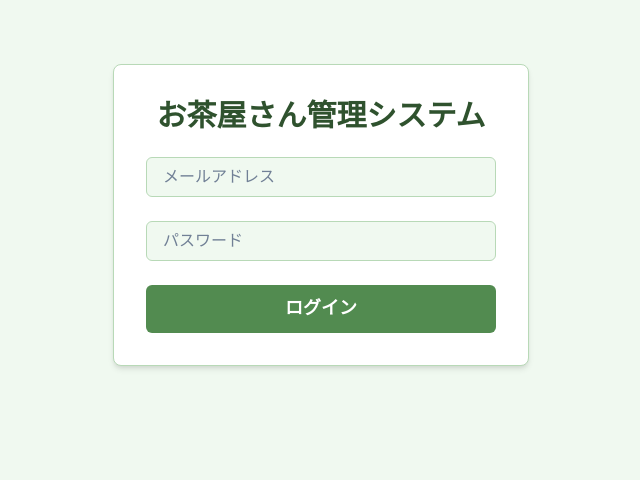
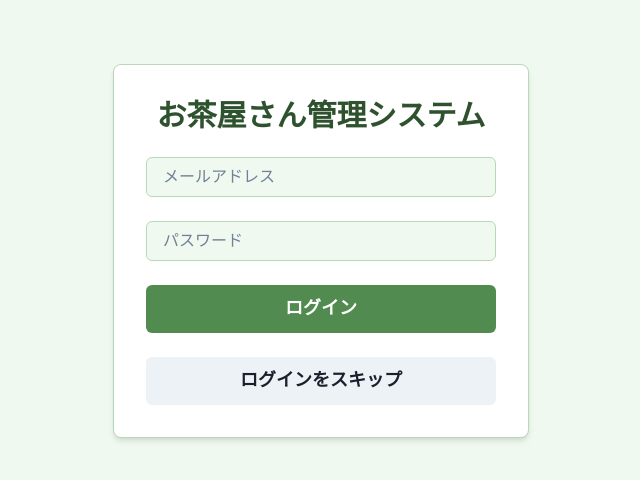
Before and after one commit to Ojoxux/Ogawaen-Order-App, a React (Vite) app: page /admin-login in a window 1280 px wide. Shown: the top 480 px of the page, without its empty margins (319-959 px from the left). Built offline with nearby package versions, Linux system fonts and the light colour scheme; no server answers.

Commit message:
chore: Skip user authentication in development environment
- Updated AuthContext.tsx and AdminLogin.tsx to bypass user authentication in the development environment for easier testing.

```diff
--- a/src/contexts/AuthContext.tsx
+++ b/src/contexts/AuthContext.tsx
@@ -7,6 +7,8 @@ interface AuthContextType {
   loading: boolean;
   isLoggedIn: boolean;
   login: (user: User) => void;
+  logout: () => Promise<void>;
+  setUser: React.Dispatch<React.SetStateAction<User | null>>;
 }
 
 const AuthContext = createContext<AuthContextType>({
@@ -14,6 +16,8 @@ const AuthContext = createContext<AuthContextType>({
   loading: true,
   isLoggedIn: false,
   login: () => {},
+  logout: () => Promise.resolve(),
+  setUser: () => {},
 });
 
 export const AuthProvider: React.FC<{ children: React.ReactNode }> = ({ children }) => {
@@ -24,6 +28,12 @@ export const AuthProvider: React.FC<{ children: React.ReactNode }> = ({ children
   const login = (user: User) => {
     setUser(user);
     setIsLoggedIn(true);
+  };
+
+  const logout = async () => {
+    await auth.signOut();
+    setUser(null);
+    setIsLoggedIn(false);
   };
 
   useEffect(() => {
@@ -37,7 +47,7 @@ export const AuthProvider: React.FC<{ children: React.ReactNode }> = ({ children
   }, []);
 
   return (
-    <AuthContext.Provider value={{ user, loading, isLoggedIn, login }}>
+    <AuthContext.Provider value={{ user, loading, isLoggedIn, login, logout, setUser }}>
       {children}
     </AuthContext.Provider>
   );
--- a/src/pages/AdminLogin.tsx
+++ b/src/pages/AdminLogin.tsx
@@ -26,6 +26,17 @@ const AdminLogin: React.FC = () => {
         isClosable: true,
       });
     }
+  };
+
+  // 開発用のログインスキップ関数
+  const handleSkipLogin = () => {
+    const devUser = {
+      uid: 'dev-user',
+      email: 'dev@example.com',
+      displayName: 'Dev User',
+    };
+    login(devUser as any); // 型を無視してキャスト
+    navigate('/admin-dashboard', { state: { loginSuccess: true } });
   };
 
   return (
@@ -75,6 +86,10 @@ const AdminLogin: React.FC = () => {
             >
               ログイン
             </Button>
+            {/* 開発用のログインスキップボタン */}
+            <Button colorScheme="gray" width="100%" size="lg" onClick={handleSkipLogin}>
+              ログインをスキップ
+            </Button>
           </VStack>
         </form>
       </Box>
```
